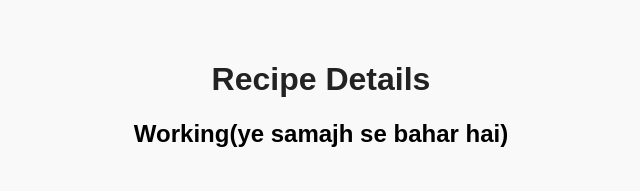
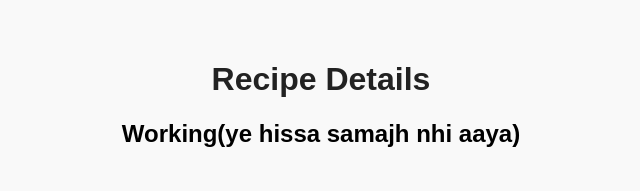
Before and after one commit to shivamprocoder/Recipes, a plain HTML site: page repage.html in a window 1280 px wide. Shown: the whole page, without its empty margins (319-959 px from the left). Drawn offline with Linux system fonts and the light colour scheme.

Commit message:
Update recipe details heading text

```diff
--- a/repage.html
+++ b/repage.html
@@ -32,7 +32,7 @@
 </head>
 <body>
     <h1>Recipe Details</h1>
-   <h2>Working(ye samajh se bahar hai)</h2>
+   <h2>Working(ye hissa samajh nhi aaya)</h2>
     <div id="details"></div>
 
     <script src="app.js"></script>
```
